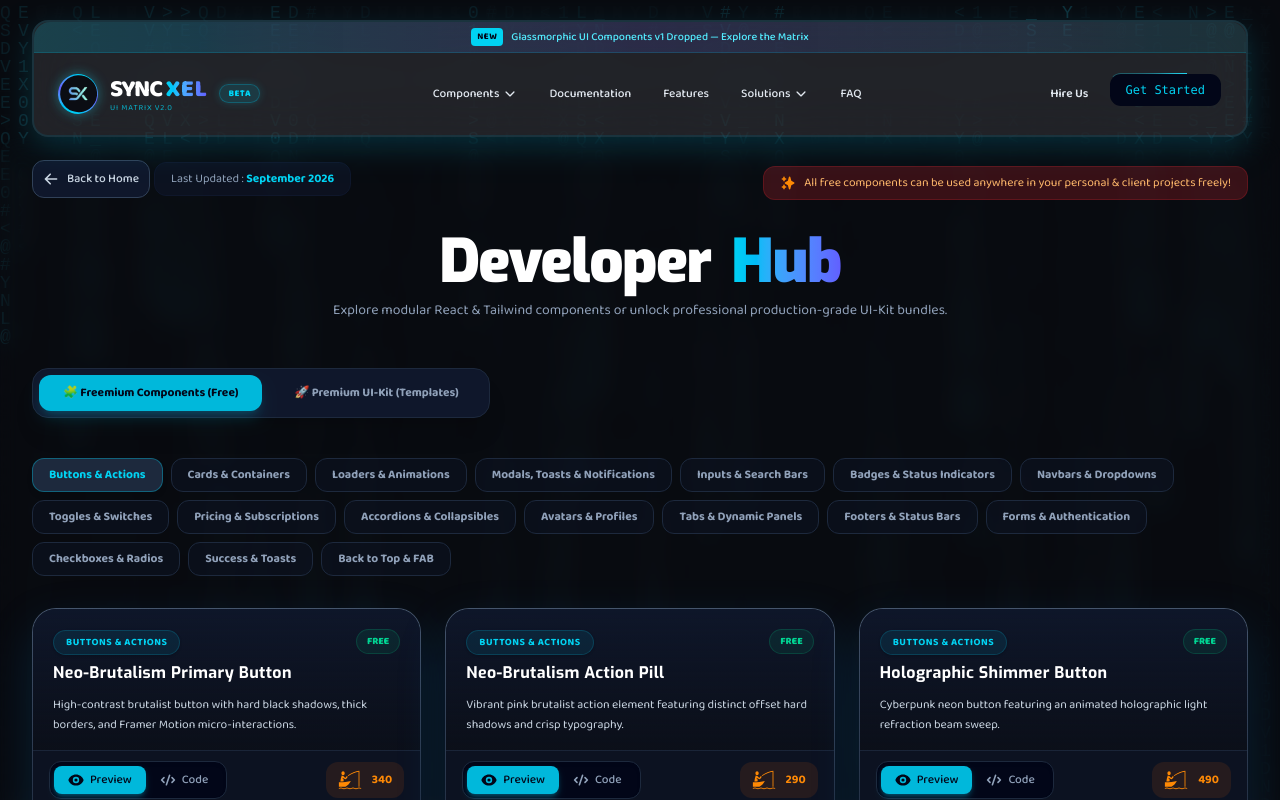
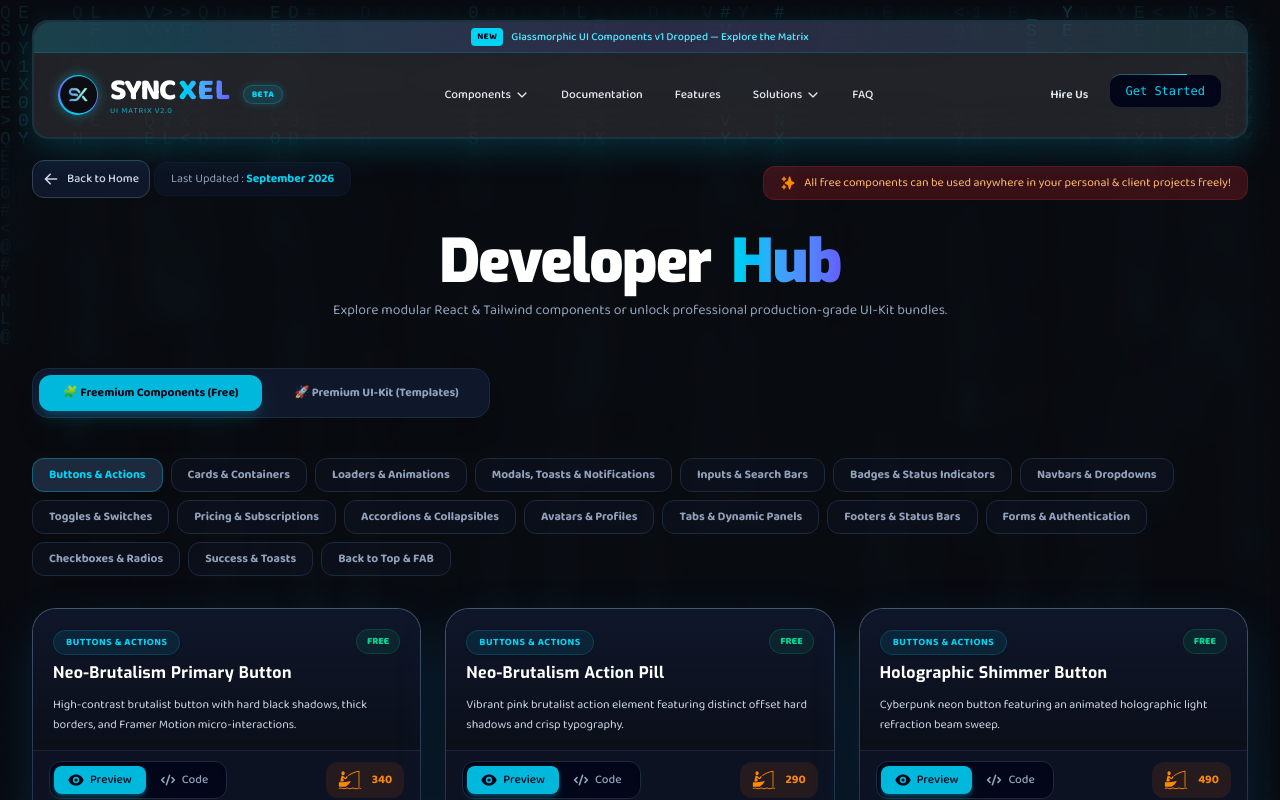
Before and after one commit to lakshan-beast/SyncXel, a React (Vite) app: page /components in a window 1280 px wide. Shown: the top 800 px of the page. Built offline with nearby package versions, Linux system fonts and the light colour scheme.

Commit message:
feat: adjust padding in Footer component and increase font size in NavBar for improved layout and visibility

```diff
--- a/src/components/Footer.jsx
+++ b/src/components/Footer.jsx
@@ -208,7 +208,7 @@ export default function Footer() {
         {/* 2. MIDDLE FOOTER LINKS GRID */}
         <motion.div
           variants={itemVariants}
-          className="grid grid-cols-1 md:grid-cols-4 gap-10 pt-10 md:pt-8 px-6  border-t border-white/10">
+          className="grid grid-cols-1 md:grid-cols-4 gap-10 pt-10 md:pt-8 px-3  border-t border-white/10">
           {/* 1. Products / Library */}
           <div className="flex flex-col space-y-2">
             <h4 className="text-xs font-bold uppercase tracking-wider text-white">
--- a/src/components/NavBar.jsx
+++ b/src/components/NavBar.jsx
@@ -578,7 +578,7 @@ export default function NavBar() {
             </div>
 
             <div className="flex flex-col">
-              <span className="text-2xl font-black tracking-tighter text-white font-baloo uppercase group-hover:text-cyan-200 transition-colors">
+              <span className="text-3xl font-black tracking-tighter text-white font-baloo uppercase group-hover:text-cyan-200 transition-colors">
                 Sync
                 <span className="text-transparent tracking-wide bg-clip-text bg-gradient-to-r from-cyan-400 via-blue-400 to-indigo-500 ml-1">
                   Xel
```
